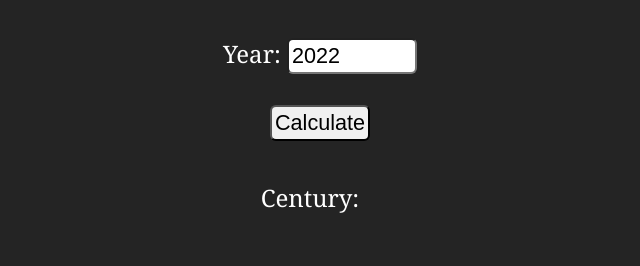
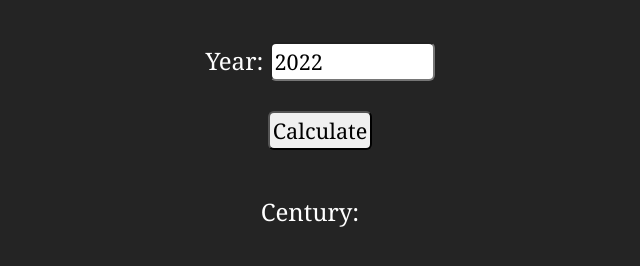
Before and after one commit to amartinsmg/CenturyCalculator, a plain HTML site: page Index.html in a window 1280 px wide. Shown: the part 88-354 px from the top of the page, without its empty margins (320-960 px from the left). Drawn offline with Linux system fonts and the light colour scheme.

Commit message:
StyleSheetAlteration

```diff
--- a/Style.css
+++ b/Style.css
@@ -14,7 +14,7 @@ body {
   flex-direction: column;
   align-items: center;
   padding: 20px;
-  gap: 40px;
+  gap: 45px;
   font-family: Cambria, Cochin, Georgia, Times, "Times New Roman", serif;
   font-size: x-large;
   text-align: center;
@@ -35,6 +35,7 @@ body {
 .values-inputs {
   padding: 3px;
   border-radius: 6px;
+  font-family: Cambria, Cochin, Georgia, Times, "Times New Roman", serif;
   font-size: 0.9em;
 }
 
```
